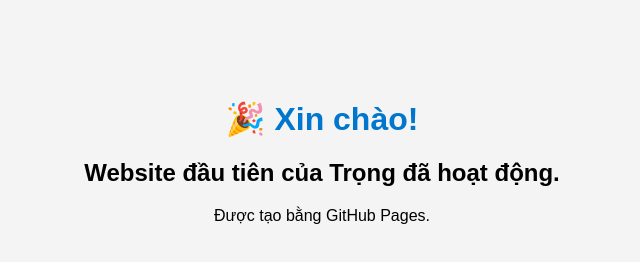
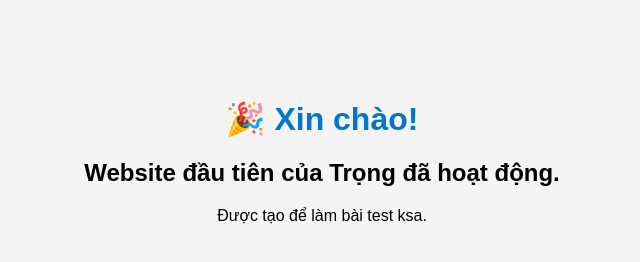
Before and after one commit to trongaegd8/fast-quiz, a plain HTML site: page index.html in a window 1280 px wide. Shown: the full height of the page, 318-958 px from the left. Drawn offline with Linux system fonts and the light colour scheme.

Commit message:
index.html

```diff
--- a/index.html
+++ b/index.html
@@ -21,7 +21,7 @@
 
 <h2>Website đầu tiên của Trọng đã hoạt động.</h2>
 
-<p>Được tạo bằng GitHub Pages.</p>
+<p>Được tạo để làm bài test ksa.</p>
 
 </body>
 </html>
```
